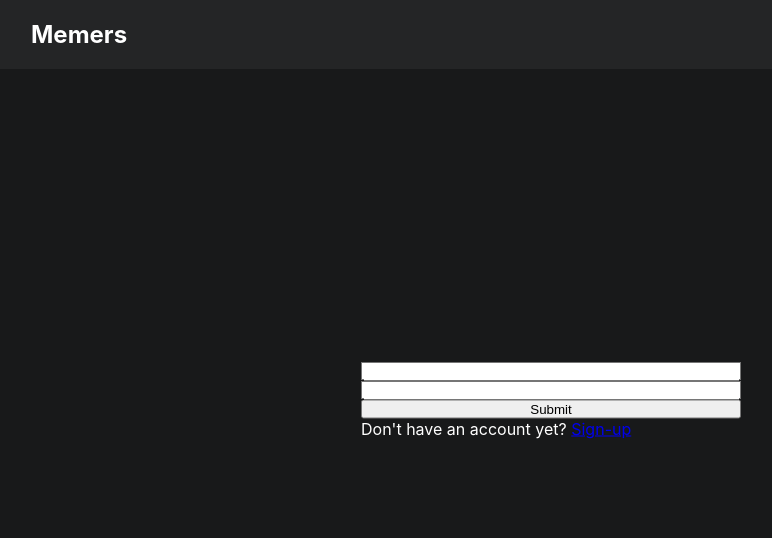
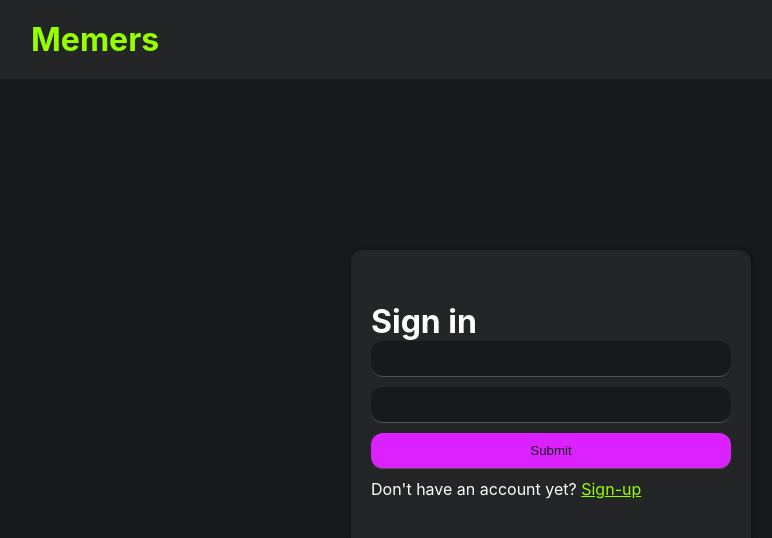
Before and after one commit to YuTakaki/memers, a React (Create React App) app in the folder client/: page /#/sign-in in a window 1280 px wide. Shown: the top 538 px of the page, without its empty margins (89-861 px from the left). Built offline with nearby package versions, Linux system fonts and the light colour scheme.

Commit message:
finish mvp

```diff
--- a/client/src/components/home/addMeme.jsx
+++ b/client/src/components/home/addMeme.jsx
@@ -10,11 +10,13 @@ const AddMeme = () => {
 
   const handleFileInputChange = (e) => {
     const file = e.target.files[0];
-    const reader = new FileReader();
-    reader.readAsDataURL(file);
-    reader.onload = () => {
-      setPreview(reader.result);
-    };
+    if(file){
+      const reader = new FileReader();
+      reader.readAsDataURL(file);
+      reader.onload = () => {
+        setPreview(reader.result);
+      };
+    }
   }
   const auto_grow = (e) => {
     setStatus(e.target.value);
@@ -38,6 +40,7 @@ const AddMeme = () => {
     <section className="addForm">
       <form onSubmit={postMeme}>
         <textarea onChange={auto_grow} placeholder="What's your meme"></textarea>
+        <input type="text" placeholder="img/gif link" onChange={(e) => setPreview(e.target.value)}/>
         <div className='addMemeBtns'>
           <input type="file" id="memeFile" onChange={handleFileInputChange}/>
           <label htmlFor="memeFile" >
@@ -45,7 +48,6 @@ const AddMeme = () => {
           </label>
           <input type="submit" disabled={(preview ? false : true) || pending} />
         </div>
-        <input type="text" onChange={(e) => setPreview(e.target.value)}/>
         { preview && <img src={preview} alt="preview meme"/> }
       </form>
     </section>
--- a/client/src/components/home/memes.jsx
+++ b/client/src/components/home/memes.jsx
@@ -70,8 +70,8 @@ const Memes = (props) => {
         <>
           <div className="options" ref={optionsRef}>
             <div className="optionBtns">
-              <button onClick={deleteMeme}>Delete</button>
-              <button onClick={() => editFieldsRef.current.classList.toggle("showEditFields")}>Edit</button>
+              <button className="delete" onClick={deleteMeme}>Delete</button>
+              <button className="edit" onClick={() => editFieldsRef.current.classList.toggle("showEditFields")}>Edit</button>
             </div>
             <div className="editFields" ref={ editFieldsRef }>
               <form onSubmit={editMeme}>
--- a/client/src/components/nav/authHeaderBtn.jsx
+++ b/client/src/components/nav/authHeaderBtn.jsx
@@ -13,14 +13,9 @@ const AuthHeaderBtn = () => {
   }
   return (
     <div className="authButtons">
-      { auth ? (
-        <>
+      { auth && (
           <button onClick={logout}>log-out</button>
-          <Link><button>profile</button></Link>
-        </>
-      ) : (
-        <>
-        </>
+
       )}
     </div>
   )
--- a/client/src/pages/notAuthenticatedPage/signin.jsx
+++ b/client/src/pages/notAuthenticatedPage/signin.jsx
@@ -1,7 +1,7 @@
 import React, { useState } from 'react'
 import { Link, useHistory } from 'react-router-dom'
 import "../../styles/auth/signup_signin.scss";
-import { useDispatch } from 'react-redux';
+import { useDispatch, useSelector } from 'react-redux';
 import { loginAction } from '../../slice/actions/authAction';
 
 const Signin = () => {
@@ -11,6 +11,7 @@ const Signin = () => {
   }
   const [loginForm, setLoginForm] = useState(initstate);
   const dispatch = useDispatch();
+  const errors = useSelector(state => state.auth.errors);
   const history = useHistory();
 
   const updateLoginForm = (e) => {
@@ -37,8 +38,14 @@ const Signin = () => {
   return (
     <main className='signin'>
       <form onSubmit={login}>
-        <input type="text" name="usernameOrEmail" onChange={updateLoginForm}/>
-        <input type="password" name="password"  onChange={updateLoginForm}/>
+        <ul>
+          {errors.map(li => (
+            <li key={li}>{li}</li>
+          ))}
+        </ul>
+        <h1>Sign in</h1>
+        <input type="text" name="usernameOrEmail" onChange={updateLoginForm} required/>
+        <input type="password" name="password"  onChange={updateLoginForm} required/>
         <input type="submit"/>
         <p>Don't have an account yet? <Link to="/sign-up">Sign-up</Link></p>
       </form>
--- a/client/src/pages/notAuthenticatedPage/signup.jsx
+++ b/client/src/pages/notAuthenticatedPage/signup.jsx
@@ -66,10 +66,11 @@ const Signup = () => {
             <li key={li}>{li}</li>
           ))}
         </ul>
-        <input type="email" name="email" onChange={updateSignupForm}/>
-        <input type="text" name="username" onChange={updateSignupForm}/>
-        <input type="password" name="password" onChange={updateSignupForm}/>
-        <input type="password" name="retryPassword" onChange={updateSignupForm}/>
+        <h1>Sign up</h1>
+        <input type="email" name="email" onChange={updateSignupForm} required/>
+        <input type="text" name="username" onChange={updateSignupForm} required/>
+        <input type="password" name="password" onChange={updateSignupForm} required/>
+        <input type="password" name="retryPassword" onChange={updateSignupForm} required/>
         <input type="submit"/>
         <p>Already have an account? <Link to="/sign-in">Sign-in</Link></p>
       </form>
--- a/client/src/styles/auth/signup_signin.scss
+++ b/client/src/styles/auth/signup_signin.scss
@@ -1,3 +1,4 @@
+@import "../variables.scss";
 .signup,
 .signin {
     form {
@@ -16,7 +17,36 @@
     .signup,
     .signin {
         form {
+            display: flex;
+            flex-direction: column;
+            justify-content: center;
             width: 400px;
+            background-color: $secondaryColor;
+            padding: 20px;
+            border-radius: 12px;
+            min-height: 300px;
+            box-shadow: 1px 1px 5px rgb(15, 15, 15);
+            ul {
+                list-style-type: none;
+                color: $violet;
+            }
+            input {
+                background-color: $primaryColor;
+                border: none;
+                padding: 10px;
+                border-radius: 12px;
+                border-bottom: 1px solid rgb(82, 82, 82);
+                margin-bottom: 10px;
+                outline: none;
+                color: $fontColor;
+            }
+            input[type=submit] {
+                background-color: $violet;
+                color: $primaryColor;
+            }
+            a {
+                color: $green;
+            }
         }
     }
 }
--- a/client/src/styles/home/form.scss
+++ b/client/src/styles/home/form.scss
@@ -8,12 +8,15 @@
         flex-direction: column;
         padding: 10px;
         border-radius: 12px;
-        max-height: 500px;
+        max-height: 600px;
         overflow-y: auto;
         textarea {
-            background-color: transparent;
+            background-color: $primaryColor;
+            border: none;
+            border-bottom: 1px solid rgb(68, 68, 68);
+            border-radius: 12px;
             width: 100%;
-            border: none;
+            padding: 10px;
             outline: none;
             resize: none;
             color: $fontColor;
@@ -21,6 +24,7 @@
         }
         .addMemeBtns {
             display: flex;
+            margin: 10px 0;
             label {
                 width: 30%;
                 display: flex;
@@ -39,6 +43,13 @@
                 padding: 10px;
                 width: 70%;
                 outline: none;
+                background-color: $green;
+                color: $primaryColor;
+                border: none;
+                border-radius: 12px;
+            }
+            input[type=submit]:disabled {
+                opacity: 0.2;
             }
         }
         img {
@@ -47,5 +58,16 @@
         input[type=file] {
             display: none;
         }
+        input[type=text] {
+            outline: none;
+            border: none;
+            background-color: $primaryColor;
+            border-bottom: 1px solid rgb(68, 68, 68);
+            border-radius: 12px;
+            margin-top: 10px;
+            color: $fontColor;
+            padding: 10px;
+            width: 100%;
+        }
     }
 }
--- a/client/src/styles/home/meme.scss
+++ b/client/src/styles/home/meme.scss
@@ -55,6 +55,16 @@
                 justify-content: space-between;
                 button {
                     width: 40%;
+                    border: none;
+                    box-shadow: none;
+                    color: white;
+                }
+                .edit {
+                    background-color: $green;
+                    color: black;
+                }
+                .delete {
+                    background-color: $violet;
                 }
             }
             .editFields {
@@ -88,6 +98,7 @@
             right: 20px;
             font-size: 2em;
             cursor: pointer;
+            color: $green;
         }
     }
 }
--- a/client/src/styles/nav/header.scss
+++ b/client/src/styles/nav/header.scss
@@ -14,6 +14,10 @@ header {
         width: 100%;
         align-items: center;
         padding: 20px;
+        h1 {
+            color: $green;
+            font-size: 2em;
+        }
     }
     .authButtons {
         display: flex;
@@ -21,6 +25,11 @@ header {
         button {
             min-width: 100px;
             margin: 5px;
+            border: none;
+            background-color: $violet;
+            box-shadow: none;
+            padding: 10px;
+            color: white;
         }
     }
 }
```
